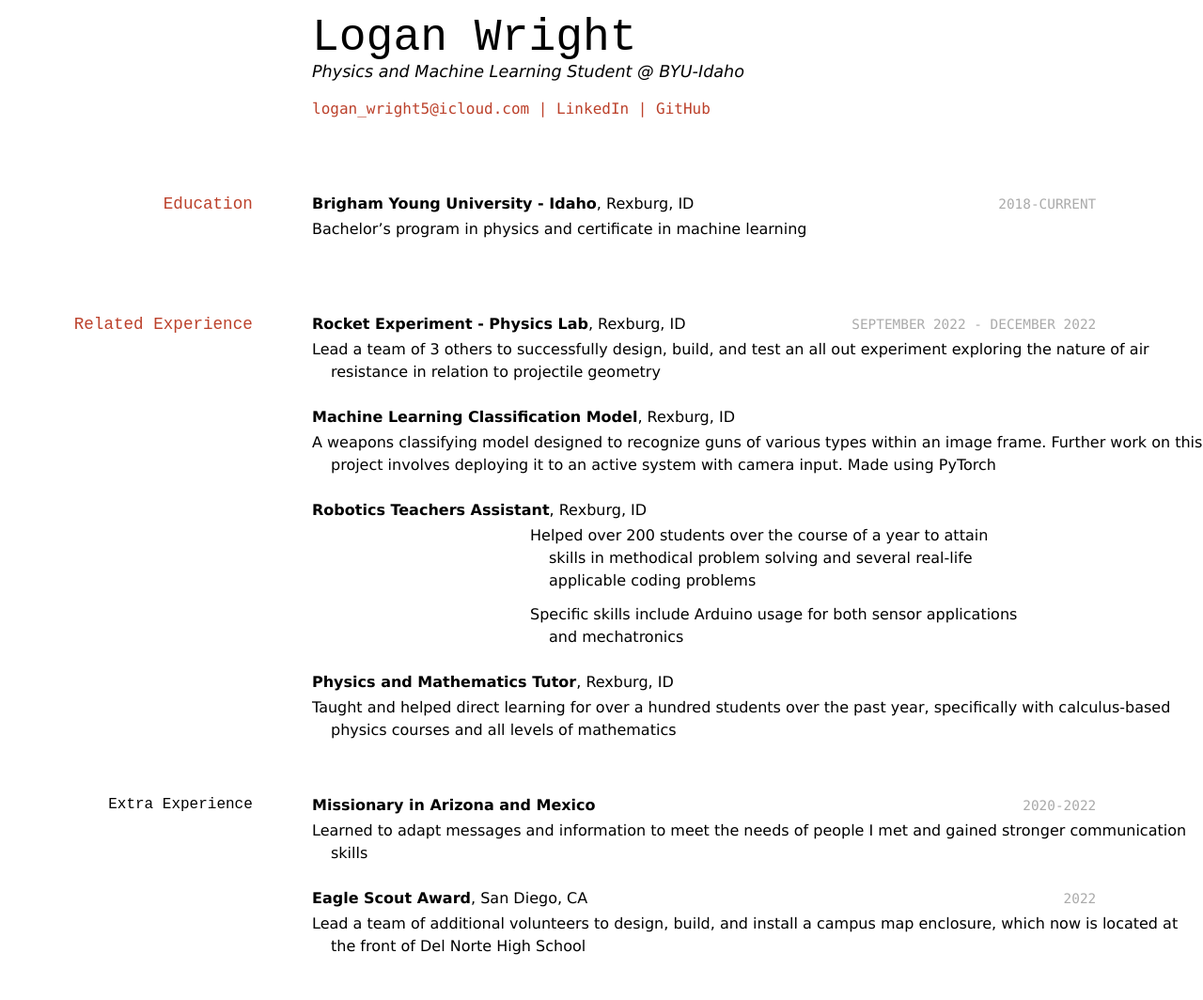
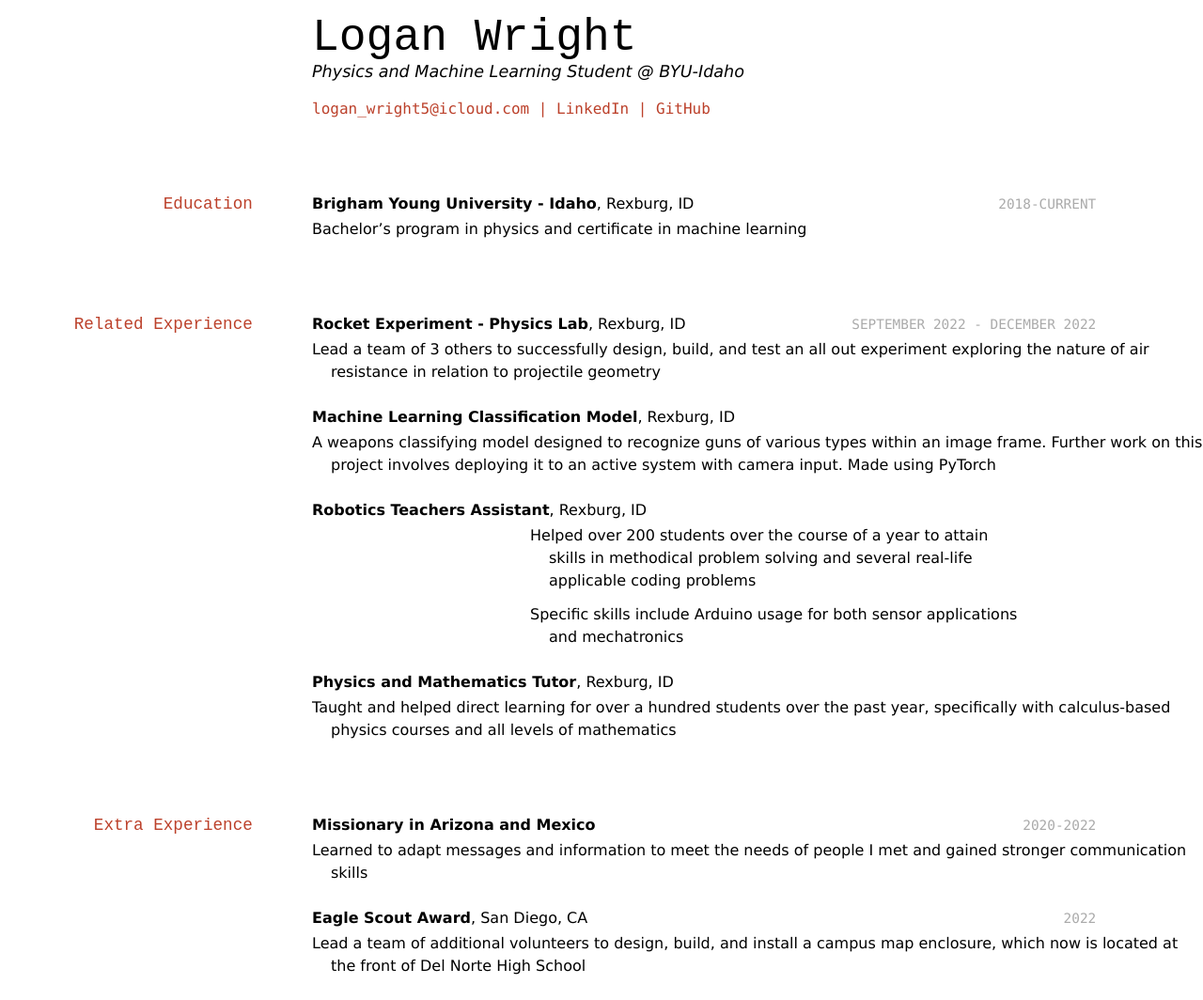
Before and after one commit to byuids-resumes/logan-wright-resume, a Jekyll site: the page built from docs/index.md, in a window 1280 px wide. Shown: the whole page at 94% size. Built offline with Jekyll 4.4.1, drawn with Linux system fonts in a browser that asks for light colours; before the commit the page ends 1043 px from its top, so only the background shows below that.

Commit message:
"Updated section font"

```diff
--- a/docs/index.md
+++ b/docs/index.md
@@ -41,7 +41,7 @@ __Physics and Mathematics Tutor__, Rexburg, ID
 
 - Taught and helped direct learning for over a hundred students over the past year, specifically with calculus-based physics courses and all levels of mathematics
 
-### Extra Experience
+## Extra Experience
 
 `2020-2022`
 __Missionary in Arizona and Mexico__
```
